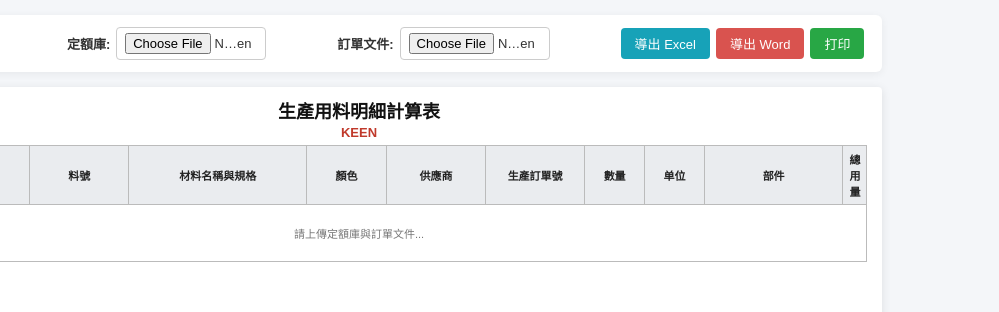
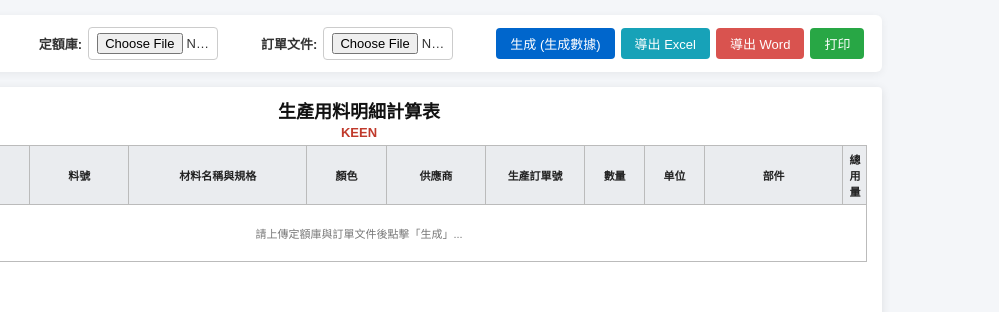
Before and after one commit to dungnguyenbtsl/BOM, a plain HTML site: page index.html in a window 1280 px wide. Shown: the top 312 px of the page, 281-1280 px from the left. Drawn offline with Linux system fonts and the light colour scheme.

Commit message:
Update index.html

```diff
--- a/index.html
+++ b/index.html
@@ -65,15 +65,16 @@
 
     <div class="control-item">
         <label><b>定額庫:</b></label>
-        <input type="file" id="masterFile" accept=".xlsx, .xls" onchange="loadMasterDB(event)" style="width: 150px;">
+        <input type="file" id="masterFile" accept=".xlsx, .xls" onchange="loadMasterDB(event)" style="width: 130px;">
     </div>
 
     <div class="control-item">
         <label><b>訂單文件:</b></label>
-        <input type="file" id="orderFile" accept=".xlsx, .xls" onchange="loadOrderFile(event)" style="width: 150px;">
+        <input type="file" id="orderFile" accept=".xlsx, .xls" onchange="loadOrderFile(event)" style="width: 130px;">
     </div>
 
     <div class="control-item">
+        <button class="btn" onclick="processOrderList()">生成 (生成數據)</button>
         <button class="btn btn-excel" onclick="exportToExcel()">導出 Excel</button>
         <button class="btn btn-word" onclick="exportToWord()">導出 Word</button>
         <button class="btn btn-success" onclick="window.print()">打印</button>
@@ -109,7 +110,7 @@
             </tr>
         </thead>
         <tbody id="tableBody">
-            <tr><td colspan="11" style="color: #777; padding: 20px;">請上傳定額庫與訂單文件...</td></tr>
+            <tr><td colspan="11" style="color: #777; padding: 20px;">請上傳定額庫與訂單文件後點擊「生成」...</td></tr>
         </tbody>
     </table>
 </div>
@@ -172,7 +173,6 @@
                 }
             }
             alert("定額標準庫加載成功！");
-            checkAndProcess();
         };
         reader.readAsArrayBuffer(file);
     }
@@ -201,19 +201,19 @@
                 }
             }
             alert("訂單文件加載成功！");
-            checkAndProcess();
         };
         reader.readAsArrayBuffer(file);
     }
 
-    function checkAndProcess() {
-        if (Object.keys(masterDB).length > 0 && orderRowsData.length > 0) {
-            processOrderList();
+    function processOrderList() {
+        if (Object.keys(masterDB).length === 0) {
+            alert("請先上傳定額庫！");
+            return;
         }
-    }
-
-    function processOrderList() {
-        if (orderRowsData.length === 0) return;
+        if (orderRowsData.length === 0) {
+            alert("請先上傳訂單文件！");
+            return;
+        }
 
         let tbody = document.getElementById('tableBody');
         tbody.innerHTML = '';
```
